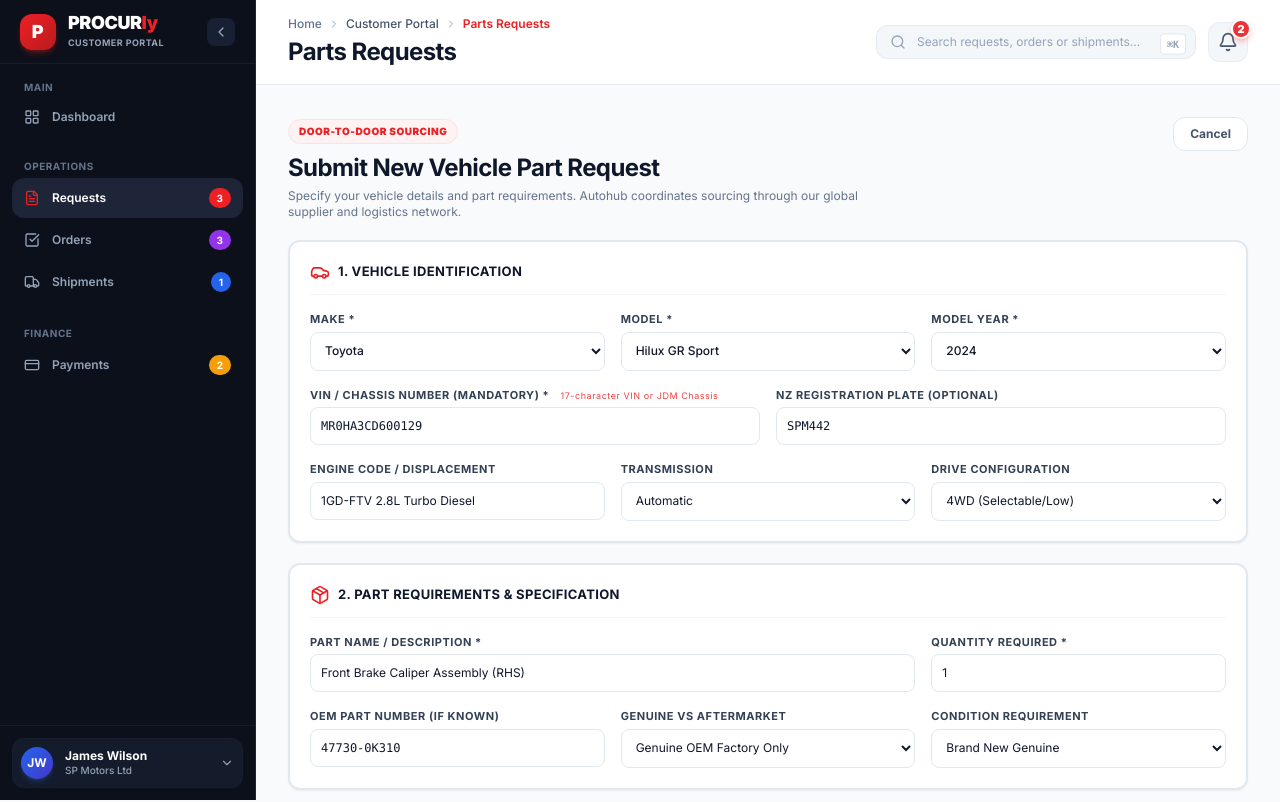
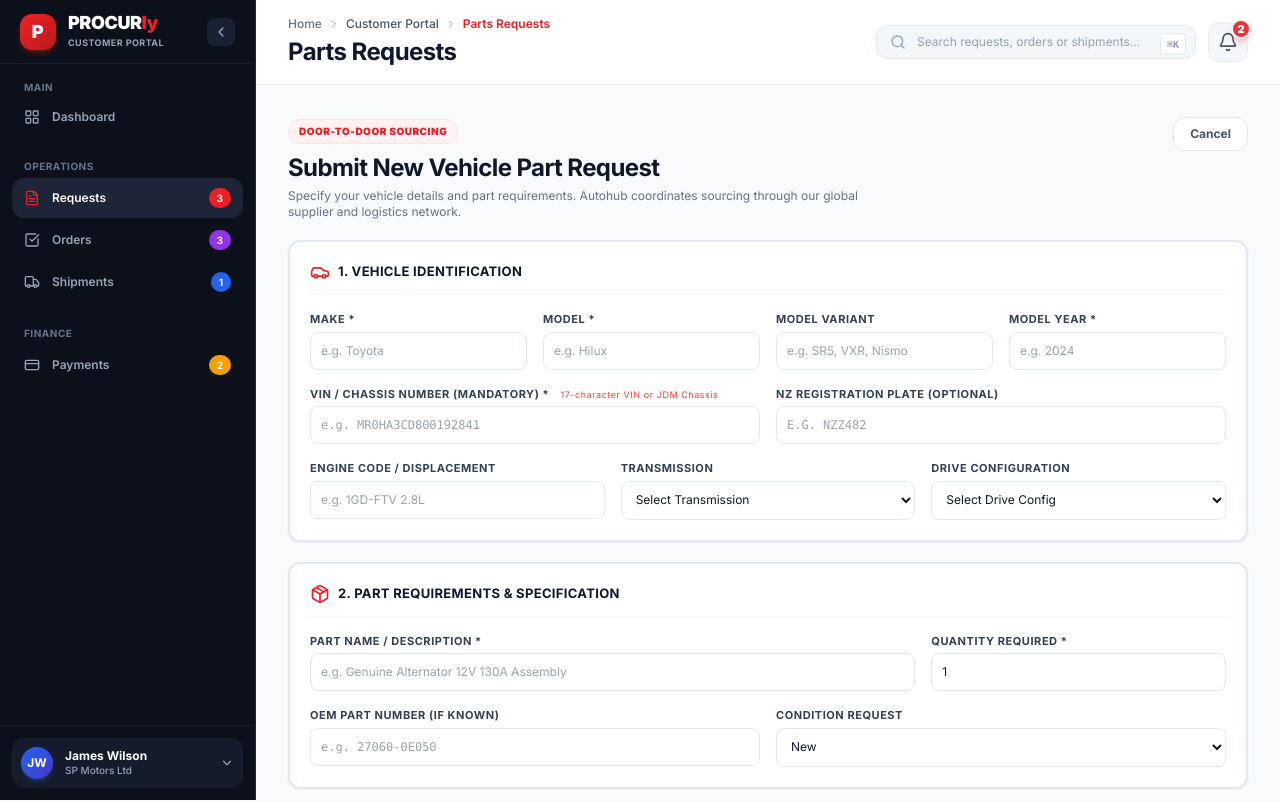
Before and after one commit to anilbuffer/procurly-mvp, a Next.js app: page /customer/requests/new in a window 1280 px wide. Shown: the top 802 px of the page. Built offline with nearby package versions, Linux system fonts and the light colour scheme.

Commit message:
feat: add portal request page, orders view, status badge, and shared types

```diff
--- a/components/portal/new-request-page.tsx
+++ b/components/portal/new-request-page.tsx
@@ -81,23 +81,22 @@ export function NewRequestPage() {
 
   // Form states
   const [vehicle, setVehicle] = useState<VehicleInfo>({
-    make: "Toyota",
-    model: "Hilux GR Sport",
-    year: 2024,
-    vin: "MR0HA3CD600129",
-    registration: "SPM442",
-    engine: "1GD-FTV 2.8L Turbo Diesel",
-    variant: "Widebody Edition",
-    transmission: "6-Speed Automatic",
-    driveConfig: "4WD",
+    make: "",
+    model: "",
+    year: "",
+    vin: "",
+    registration: "",
+    engine: "",
+    variant: "",
+    transmission: "",
+    driveConfig: "",
   });
 
   const [part, setPart] = useState<PartInfo>({
-    name: "Front Brake Caliper Assembly (RHS)",
-    partNumber: "47730-0K310",
+    name: "",
+    partNumber: "",
     quantity: 1,
-    preference: "Genuine OEM",
-    condition: "Brand New OEM",
+    condition: "New",
   });
 
   const [notes, setNotes] = useState("");
@@ -166,67 +165,62 @@ export function NewRequestPage() {
             </h2>
           </div>
 
-          <div className="grid grid-cols-1 md:grid-cols-3 gap-4">
+          <div className="grid grid-cols-1 md:grid-cols-4 gap-4">
             <div>
               <label className="block text-[11px] font-bold text-slate-700 uppercase tracking-wider mb-1">
                 Make *
               </label>
-              <select
+              <input
+                type="text"
                 required
                 value={vehicle.make}
-                onChange={(e) => {
-                  const newMake = e.target.value;
-                  const models = POPULAR_MAKES_AND_MODELS[newMake] || ["Other Model"];
-                  setVehicle({ ...vehicle, make: newMake, model: models[0] });
-                }}
-                className="w-full text-xs p-2.5 rounded-lg border border-slate-200 focus:ring-2 focus:ring-[#ED2025]/20 focus:border-[#ED2025] outline-none bg-white font-medium cursor-pointer"
-              >
-                {Object.keys(POPULAR_MAKES_AND_MODELS).map((mk) => (
-                  <option key={mk} value={mk}>
-                    {mk}
-                  </option>
-                ))}
-              </select>
+                onChange={(e) => setVehicle({ ...vehicle, make: e.target.value })}
+                className="w-full text-xs p-2.5 rounded-lg border border-slate-200 focus:ring-2 focus:ring-[#ED2025]/20 focus:border-[#ED2025] outline-none bg-white"
+                placeholder="e.g. Toyota"
+              />
             </div>
 
             <div>
               <label className="block text-[11px] font-bold text-slate-700 uppercase tracking-wider mb-1">
                 Model *
               </label>
-              <select
+              <input
+                type="text"
                 required
                 value={vehicle.model}
                 onChange={(e) => setVehicle({ ...vehicle, model: e.target.value })}
-                className="w-full text-xs p-2.5 rounded-lg border border-slate-200 focus:ring-2 focus:ring-[#ED2025]/20 focus:border-[#ED2025] outline-none bg-white font-medium cursor-pointer"
-              >
-                {(POPULAR_MAKES_AND_MODELS[vehicle.make] || ["Other / Custom Model"]).map(
-                  (mdl) => (
-                    <option key={mdl} value={mdl}>
-                      {mdl}
-                    </option>
-                  )
-                )}
-              </select>
+                className="w-full text-xs p-2.5 rounded-lg border border-slate-200 focus:ring-2 focus:ring-[#ED2025]/20 focus:border-[#ED2025] outline-none bg-white"
+                placeholder="e.g. Hilux"
+              />
+            </div>
+
+            <div>
+              <label className="block text-[11px] font-bold text-slate-700 uppercase tracking-wider mb-1">
+                Model Variant
+              </label>
+              <input
+                type="text"
+                value={vehicle.variant || ""}
+                onChange={(e) => setVehicle({ ...vehicle, variant: e.target.value })}
+                className="w-full text-xs p-2.5 rounded-lg border border-slate-200 focus:ring-2 focus:ring-[#ED2025]/20 focus:border-[#ED2025] outline-none"
+                placeholder="e.g. SR5, VXR, Nismo"
+              />
             </div>
 
             <div>
               <label className="block text-[11px] font-bold text-slate-700 uppercase tracking-wider mb-1">
                 Model Year *
               </label>
-              <select
+              <input
+                type="number"
                 required
                 value={vehicle.year}
                 onChange={(e) =>
-                  setVehicle({ ...vehicle, year: parseInt(e.target.value) || 2024 })
+                  setVehicle({ ...vehicle, year: parseInt(e.target.value) || "" })
                 }
-                className="w-full text-xs p-2.5 rounded-lg border border-slate-200 focus:ring-2 focus:ring-[#ED2025]/20 focus:border-[#ED2025] outline-none bg-white font-medium cursor-pointer"
-              >
-                {AVAILABLE_YEARS.map((yr) => (
-                  <option key={yr} value={yr}>
-                    {yr}
-                  </option>
-                ))}
-              </select>
+                className="w-full text-xs p-2.5 rounded-lg border border-slate-200 focus:ring-2 focus:ring-[#ED2025]/20 focus:border-[#ED2025] outline-none bg-white"
+                placeholder="e.g. 2024"
+              />
             </div>
           </div>
 
@@ -281,12 +275,13 @@ export function NewRequestPage() {
                 Transmission
               </label>
               <select
-                value={vehicle.transmission || "Automatic"}
+                value={vehicle.transmission || ""}
                 onChange={(e) =>
                   setVehicle({ ...vehicle, transmission: e.target.value })
                 }
                 className="w-full text-xs p-2.5 rounded-lg border border-slate-200 focus:ring-2 focus:ring-[#ED2025]/20 focus:border-[#ED2025] outline-none bg-white"
               >
+                <option value="" disabled>Select Transmission</option>
                 <option value="Automatic">Automatic</option>
                 <option value="Manual">Manual</option>
                 <option value="CVT">CVT</option>
@@ -298,12 +293,13 @@ export function NewRequestPage() {
                 Drive Configuration
               </label>
               <select
-                value={vehicle.driveConfig || "4WD"}
+                value={vehicle.driveConfig || ""}
                 onChange={(e) =>
                   setVehicle({ ...vehicle, driveConfig: e.target.value })
                 }
                 className="w-full text-xs p-2.5 rounded-lg border border-slate-200 focus:ring-2 focus:ring-[#ED2025]/20 focus:border-[#ED2025] outline-none bg-white"
               >
+                <option value="" disabled>Select Drive Config</option>
                 <option value="4WD (Selectable/Low)">4WD (Selectable/Low)</option>
                 <option value="AWD">AWD</option>
                 <option value="RWD">RWD</option>
@@ -354,7 +350,7 @@ export function NewRequestPage() {
             </div>
           </div>
 
-          <div className="grid grid-cols-1 md:grid-cols-3 gap-4">
+          <div className="grid grid-cols-1 md:grid-cols-2 gap-4">
             <div>
               <label className="block text-[11px] font-bold text-slate-700 uppercase tracking-wider mb-1">
                 OEM Part Number (If Known)
@@ -370,25 +366,7 @@ export function NewRequestPage() {
 
             <div>
               <label className="block text-[11px] font-bold text-slate-700 uppercase tracking-wider mb-1">
-                Genuine vs Aftermarket
-              </label>
-              <select
-                value={part.preference}
-                onChange={(e) =>
-                  setPart({ ...part, preference: e.target.value as PartPreference })
-                }
-                className="w-full text-xs p-2.5 rounded-lg border border-slate-200 focus:ring-2 focus:ring-[#ED2025]/20 focus:border-[#ED2025] outline-none bg-white"
-              >
-                <option value="Genuine OEM">Genuine OEM Factory Only</option>
-                <option value="OEM Supplier Tier 1">OEM Supplier Tier 1</option>
-                <option value="Quality Aftermarket">Quality Aftermarket</option>
-                <option value="Any Suitable Alternative">Any Suitable Alternative</option>
-              </select>
-            </div>
-
-            <div>
-              <label className="block text-[11px] font-bold text-slate-700 uppercase tracking-wider mb-1">
-                Condition Requirement
+                Condition Request
               </label>
               <select
                 value={part.condition}
@@ -397,10 +375,8 @@ export function NewRequestPage() {
                 }
                 className="w-full text-xs p-2.5 rounded-lg border border-slate-200 focus:ring-2 focus:ring-[#ED2025]/20 focus:border-[#ED2025] outline-none bg-white"
               >
-                <option value="Brand New OEM">Brand New Genuine</option>
-                <option value="Brand New Certified Aftermarket">Brand New Certified Aftermarket</option>
-                <option value="Used Grade A">Used Grade A (Inspected)</option>
-                <option value="Remanufactured">Remanufactured / Reconditioned</option>
+                <option value="New">New</option>
+                <option value="Used">Used</option>
               </select>
             </div>
           </div>
@@ -436,7 +412,7 @@ export function NewRequestPage() {
                 <span className="font-bold text-[13px] text-slate-900">Air Express</span>
               </div>
               <p className="text-xs text-slate-500 mt-1 leading-relaxed">
-                Priority air freight — fastest transit, typically 3–7 business days door-to-door.
+                Priority air freight — fastest transit, typically 7–10 business days door-to-door.
               </p>
               {freightPreference === "Air Express" && (
                 <div className="absolute top-3 right-3 text-[#0ea5e9]">
@@ -461,7 +437,7 @@ export function NewRequestPage() {
                 <span className="font-bold text-[13px] text-slate-900">Sea Freight</span>
               </div>
               <p className="text-xs text-slate-500 mt-1 leading-relaxed">
-                Consolidated sea freight — cost-effective option, typically 14–25 business days.
+                Consolidated sea freight — cost-effective option, typically 25–40 business days.
               </p>
               {freightPreference === "Sea Freight" && (
                 <div className="absolute top-3 right-3 text-[#0ea5e9]">
@@ -502,7 +478,7 @@ export function NewRequestPage() {
           <div className="flex items-center gap-2 border-b border-slate-100 pb-3">
             <FileText className="w-5 h-5 text-[#ED2025]" />
             <h2 className="text-[13px] font-bold text-slate-900 uppercase tracking-wide">
-              4. Supporting Information & Files
+              4. Supporting Photos
             </h2>
           </div>
 
@@ -522,7 +498,7 @@ export function NewRequestPage() {
           <div className="grid grid-cols-1 gap-4">
             <div>
               <label className="block text-[11px] font-bold text-slate-700 uppercase tracking-wider mb-1">
-                Supporting Files
+                Supporting Photos
               </label>
               <label className="block border-2 border-dashed border-slate-200 hover:border-[#ED2025]/60 rounded-lg p-5 text-center cursor-pointer transition-colors bg-slate-50/50">
                 <input
```
Also changed, not shown: components/admin/status-badge.tsx (+13 -18 lines), components/portal/orders-view.tsx (+18 -9 lines), types/shared.ts (+5 -3 lines).
